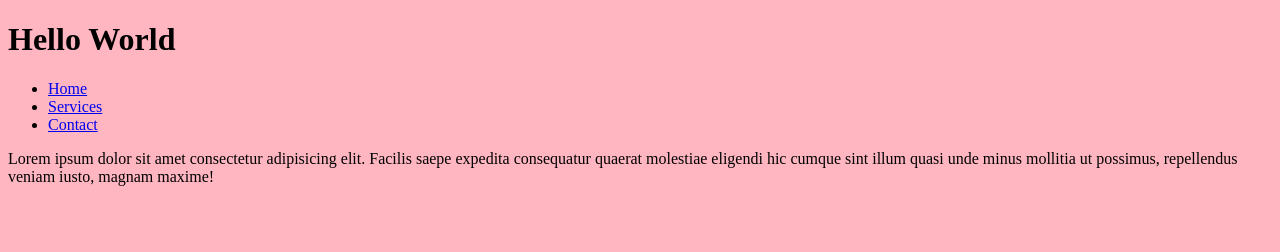
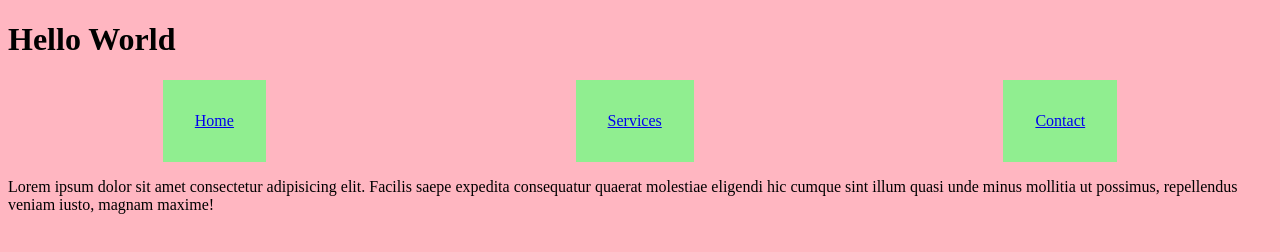
Before and after one commit to BigGui/demo-git, a plain HTML site: page index.html in a window 1280 px wide. Drawn offline with Linux system fonts and the light colour scheme.

Commit message:
add some style to main navigation

```diff
--- a/css/style.css
+++ b/css/style.css
@@ -1,3 +1,15 @@
 body {
     background-color: lightpink;
 }
+
+.main-nav-lst {
+    display: flex;
+    justify-content: space-around;
+    margin: 0;
+    padding: 0;
+    list-style: none;
+}
+.main-nav-itm {
+    padding: 2rem;
+    background-color: lightgreen;
+}
--- a/index.html
+++ b/index.html
@@ -9,11 +9,11 @@
 </head>
 <body>
     <h1>Hello World</h1>
-    <nav>
-        <ul>
-            <li><a href="#home">Home</a></li>
-            <li><a href="#services">Services</a></li>
-            <li><a href="#contact">Contact</a></li>
+    <nav class="main-nav">
+        <ul class="main-nav-lst">
+            <li class="main-nav-itm"><a href="#home">Home</a></li>
+            <li class="main-nav-itm"><a href="#services">Services</a></li>
+            <li class="main-nav-itm"><a href="#contact">Contact</a></li>
         </ul>
     </nav>
     <p>
```
